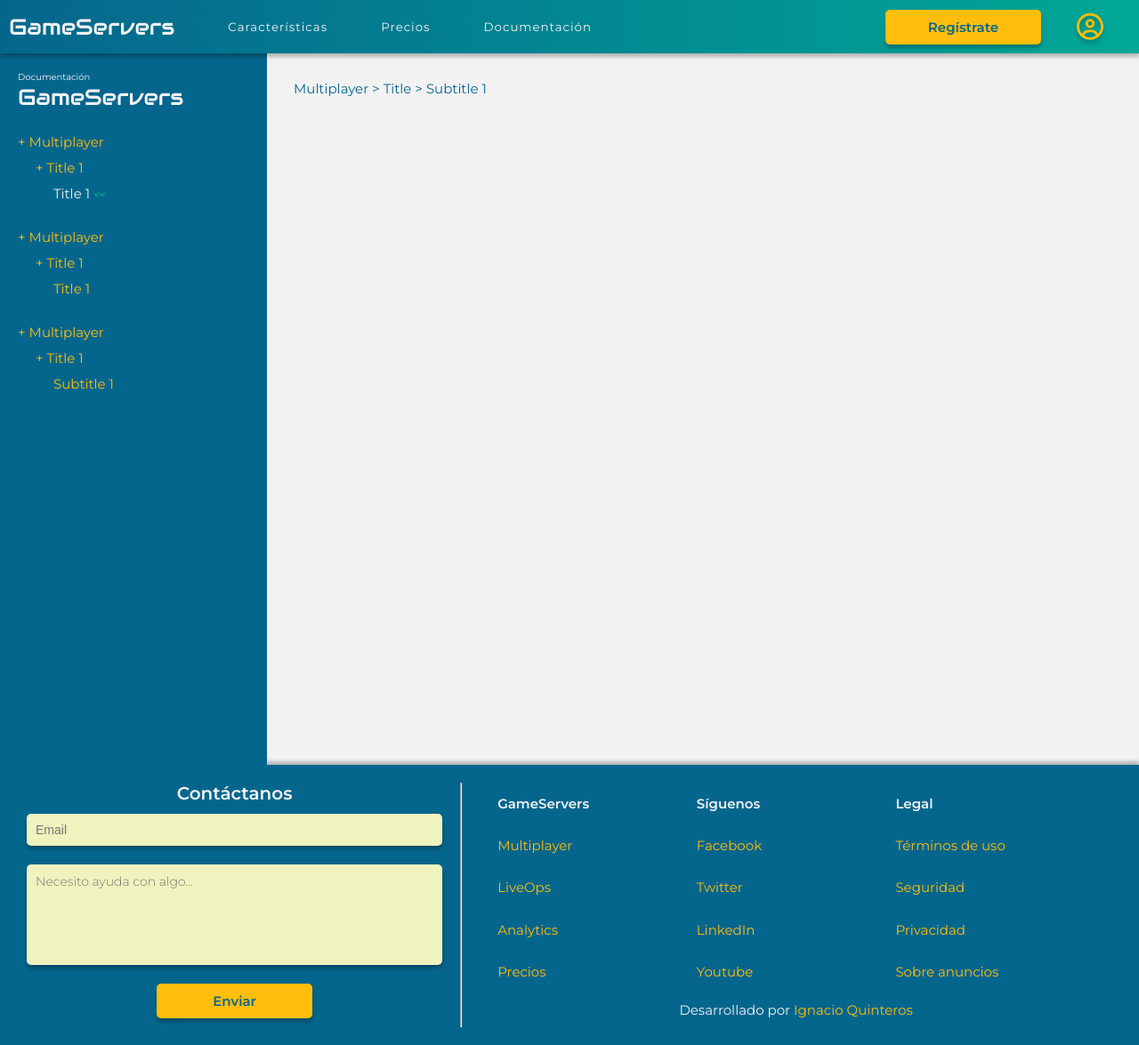
After one commit to IQuinteros/GameServers, a PHP site: page /documentation.html in a window 1280 px wide. The commit adds this page. Shown: the whole page at 89% size. Run offline with PHP 8.4, Linux system fonts and the light colour scheme; style sheets or scripts are compiled from the project's sources; some libraries are stand-ins or nearby versions.

Commit message:
Documentation initial style added

```diff
--- a/css/dist/footer.css
+++ b/css/dist/footer.css
@@ -10,12 +10,12 @@
   box-shadow: 0 -4px 4px rgba(0, 0, 0, 0.25);
   color: #f2f2f2;
   padding: 20px;
-  margin-top: 30px;
   display: grid;
   gap: 10px;
   grid-template-columns: 1fr auto 1.5fr;
   justify-content: center;
   min-height: 315px;
+  z-index: 5;
 }
 
 .footer > div {
--- a/css/dist/popup.css
+++ b/css/dist/popup.css
@@ -13,7 +13,7 @@
   background-color: rgba(0, 0, 0, 0.6);
   left: 0;
   right: 0;
-  top: 0;
+  top: 60px;
   bottom: 0;
 }
 
--- a/css/dist/style.css
+++ b/css/dist/style.css
@@ -62,6 +62,7 @@
 /* GameServers text */
 .logo-text {
   font-family: "Audiowide", Arial, sans-serif;
+  font-weight: lighter;
   text-decoration: none;
   color: #f2f2f2;
   transition: 0.2s color;
@@ -71,7 +72,7 @@
   font-weight: lighter;
 }
 
-.logo-text:hover {
+a.logo-text:hover {
   color: #ffbe0b;
   text-decoration: none;
 }
--- /dev/null
+++ b/css/documentation.css
@@ -0,0 +1,77 @@
+/*
+
+	Author: Ignacio Quinteros Fuentes
+	GitHub: https://github.com/iquinteros
+	2020
+
+*/
+/* Docs layout */
+.docs-layout {
+  display: grid;
+  grid-template-columns: 300px 1fr;
+  min-height: 100vh;
+  height: 100%;
+  z-index: 1;
+}
+
+.docs-aside {
+  background-color: #05668d;
+  color: #f2f2f2;
+  padding: 20px;
+  height: 100%;
+}
+
+.docs-aside > .logo-text {
+  margin-bottom: 20px;
+}
+
+.doc {
+  display: block;
+  padding: 5px 0;
+  font-size: 1.5rem;
+}
+
+.doc--master::before {
+  content: "+ ";
+}
+
+.doc--current {
+  color: #f2f2f2;
+}
+
+.doc--current::after {
+  content: " <<";
+  color: #02c39a;
+  font-size: 1.2rem;
+  font-style: italic;
+}
+
+.doc__inner {
+  margin-left: 20px;
+  margin-bottom: 20px;
+}
+
+/* In main */
+.docs-main {
+  height: 100%;
+  padding: 30px;
+}
+
+.docs__path > a {
+  color: #05668d;
+  font-size: 1.5rem;
+}
+
+.docs__path > .doc--master::before {
+  content: none;
+}
+
+.docs__path > .doc--master::after {
+  content: " > ";
+}
+
+.docs__path > .doc--master:hover::after {
+  text-decoration: none;
+}
+
+/*# sourceMappingURL=documentation.css.map */
--- a/css/footer.css
+++ b/css/footer.css
@@ -10,12 +10,12 @@
   box-shadow: 0 -4px 4px rgba(0, 0, 0, 0.25);
   color: #f2f2f2;
   padding: 20px;
-  margin-top: 30px;
   display: grid;
   gap: 10px;
   grid-template-columns: 1fr auto 1.5fr;
   justify-content: center;
   min-height: 315px;
+  z-index: 5;
 }
 
 .footer > div {
--- a/css/popup.css
+++ b/css/popup.css
@@ -13,7 +13,7 @@
   background-color: rgba(0, 0, 0, 0.6);
   left: 0;
   right: 0;
-  top: 0;
+  top: 60px;
   bottom: 0;
 }
 
--- a/css/style.css
+++ b/css/style.css
@@ -62,6 +62,7 @@
 /* GameServers text */
 .logo-text {
   font-family: "Audiowide", Arial, sans-serif;
+  font-weight: lighter;
   text-decoration: none;
   color: #f2f2f2;
   transition: 0.2s color;
@@ -71,7 +72,7 @@
   font-weight: lighter;
 }
 
-.logo-text:hover {
+a.logo-text:hover {
   color: #ffbe0b;
   text-decoration: none;
 }
--- /dev/null
+++ b/documentation.html
@@ -0,0 +1,121 @@
+<!DOCTYPE html>
+<html lang="en">
+<head>
+    <meta charset="UTF-8">
+    <meta name="viewport" content="width=device-width, initial-scale=1.0">
+    <title>GameServers</title>
+
+    <script src="https://kit.fontawesome.com/a12b0cdc6e.js" crossorigin="anonymous"></script>
+    <script src="js/third-party/chart.min.js"></script>
+
+    <link rel="preconnect" href="https://fonts.gstatic.com">
+    <link href="https://fonts.googleapis.com/css2?family=Audiowide&family=Montserrat:wght@300;400;500;600&display=swap" rel="stylesheet">
+
+    <link rel="stylesheet" href="css/style.css">
+    <link rel="stylesheet" href="css/buttons.css">
+    <link rel="stylesheet" href="css/inputs.css">
+    <link rel="stylesheet" href="css/intranet.css">
+    <link rel="stylesheet" href="css/pricing.css">
+    <link rel="stylesheet" href="css/extra.css">
+    <link rel="stylesheet" href="css/footer.css">
+    <link rel="stylesheet" href="css/cover.css">
+    <link rel="stylesheet" href="css/showcase.css">
+    <link rel="stylesheet" href="css/features.css">
+    <link rel="stylesheet" href="css/popup.css">
+    <link rel="stylesheet" href="css/documentation.css">
+</head>
+<body>
+
+    <header class="header">
+        <a class="logo-text" href="#"><h1>GameServers</h1></a>
+
+        <nav>
+            <button>Características</button>
+            <button>Precios</button>
+            <button>Documentación</button>
+        </nav>
+
+        <button class="btn">Regístrate</button>
+
+        <button class="btn--profile"><i class="far fa-user-circle"></i></button>
+    </header>
+
+    <div class="docs-layout">
+        <aside class="docs-aside">
+            <span>Documentación</span>
+            <h1 class="logo-text">GameServers</h1>
+
+            <div class="aside__list">
+                <a class="doc doc--master" href="#">Multiplayer</a>
+                <div class="doc__inner">
+                    <a class="doc doc--master" href="#">Title 1</a>
+                    <div class="doc__inner">
+                        <a class="doc doc--current" href="#">Title 1</a>
+                    </div>
+                </div>
+                <a class="doc doc--master" href="#">Multiplayer</a>
+                <div class="doc__inner">
+                    <a class="doc doc--master" href="#">Title 1</a>
+                    <div class="doc__inner">
+                        <a class="doc" href="#">Title 1</a>
+                    </div>
+                </div>
+                <a class="doc doc--master" href="#">Multiplayer</a>
+                <div class="doc__inner">
+                    <a class="doc doc--master" href="#">Title 1</a>
+                    <div class="doc__inner">
+                        <a class="doc" href="#">Subtitle 1</a>
+                    </div>
+                </div>
+            </div>
+        </aside>
+
+        <main class="docs-main">
+            <div class="docs__path">
+                <a class="doc--master" href="#">Multiplayer</a>
+                <a class="doc--master" href="#">Title</a>
+                <a href="#">Subtitle 1</a>
+            </div>
+
+        </main>
+    </div>
+
+    <footer class="footer">
+        <div class="contact">
+            <h2>Contáctanos</h2>
+            <div class="input">
+                <input name="email" id="email" type="email" placeholder="Email">
+            </div>
+            <div class="input">
+                <textarea name="message" id="message" cols="30" rows="5" placeholder="Necesito ayuda con algo..."></textarea>
+            </div>
+            <button class="btn">Enviar</button>
+        </div>
+        <hr>
+        <div class="links-table">
+            <div class="links-table__col">
+                <h3>GameServers</h3>
+                <a href="#">Multiplayer</a>
+                <a href="#">LiveOps</a>
+                <a href="#">Analytics</a>
+                <a href="#">Precios</a>
+            </div>
+            <div class="links-table__col">
+                <h3>Síguenos</h3>
+                <a href="#">Facebook</a>
+                <a href="#">Twitter</a>
+                <a href="#">LinkedIn</a>
+                <a href="#">Youtube</a>
+            </div>
+            <div class="links-table__col">
+                <h3>Legal</h3>
+                <a href="#">Términos de uso</a>
+                <a href="#">Seguridad</a>
+                <a href="#">Privacidad</a>
+                <a href="#">Sobre anuncios</a>
+            </div>
+            <p class="author">Desarrollado por <a href="https://github.com/iquinteros/">Ignacio Quinteros</a></p>
+        </div>
+    </footer>
+</body>
+</html>
--- a/scss/dist/style.css
+++ b/scss/dist/style.css
@@ -62,6 +62,7 @@
 /* GameServers text */
 .logo-text {
   font-family: "Audiowide", Arial, sans-serif;
+  font-weight: lighter;
   text-decoration: none;
   color: #f2f2f2;
   transition: 0.2s color;
@@ -71,7 +72,7 @@
   font-weight: lighter;
 }
 
-.logo-text:hover {
+a.logo-text:hover {
   color: #ffbe0b;
   text-decoration: none;
 }
--- /dev/null
+++ b/scss/documentation.scss
@@ -0,0 +1,71 @@
+@import 'foundations/variables';
+
+/* Docs layout */
+.docs-layout{
+    display: grid;
+    grid-template-columns: 300px 1fr;
+    min-height: 100vh;
+    height: 100%;
+
+    z-index: 1;
+}
+
+.docs-aside{
+    background-color: $primary-color;
+    color: $light-color;
+    padding: $spacing-unit*2;
+
+    height: 100%;
+}
+
+.docs-aside > .logo-text{
+    margin-bottom: $spacing-unit*2;
+}
+
+.doc{
+    display: block;
+    padding: $spacing-unit/2 0;
+
+    font-size: 1.5rem;
+}
+
+.doc--master::before{
+    content: '+ ';
+}
+
+.doc--current{
+    color: $light-color;
+}
+
+.doc--current::after{
+    content: ' <<';
+    color: $accent-light-color;
+    font-size: 1.2rem;
+    font-style: italic;
+}
+
+.doc__inner{
+    margin-left: $spacing-unit*2;
+    margin-bottom: $spacing-unit*2;
+}
+
+/* In main */
+
+.docs-main{
+    height: 100%;
+
+    padding: $spacing-unit*3;
+}
+
+.docs__path > a{
+    color: $primary-color;
+    font-size: 1.5rem;
+}
+
+.docs__path > .doc--master::before{
+    content: none;
+}
+
+.docs__path > .doc--master::after{
+    content: ' > ';
+}
--- a/scss/footer.scss
+++ b/scss/footer.scss
@@ -5,7 +5,6 @@
     box-shadow: $footer-shadow;
     color: $light-color;
     padding: $spacing-unit*2;
-    margin-top: $spacing-unit*3;
 
     display: grid;
     gap: $spacing-unit;
@@ -13,6 +12,8 @@
     justify-content: center;
 
     min-height: 315px;
+
+    z-index: 5;
 }
 
 .footer > div{
--- a/scss/popup.scss
+++ b/scss/popup.scss
@@ -8,7 +8,7 @@
     background-color: rgba(0, 0, 0, .6);
     left: 0;
     right: 0;
-    top: 0;
+    top: $header-height;
     bottom: 0;
 }
 
--- a/scss/style.scss
+++ b/scss/style.scss
@@ -58,6 +58,7 @@
 /* GameServers text */
 .logo-text{
 	font-family: 'Audiowide', Arial, sans-serif;
+	font-weight: lighter;
 	text-decoration: none;
 	color: $light-color;
 
@@ -68,7 +69,7 @@
 	font-weight: lighter;
 }
 
-.logo-text:hover{
+a.logo-text:hover{
 	color: $accent-color;
 	text-decoration: none;
 }
```
Also changed, not shown: css/dist/documentation.css (added, +77 -0 lines), 6 other files.
